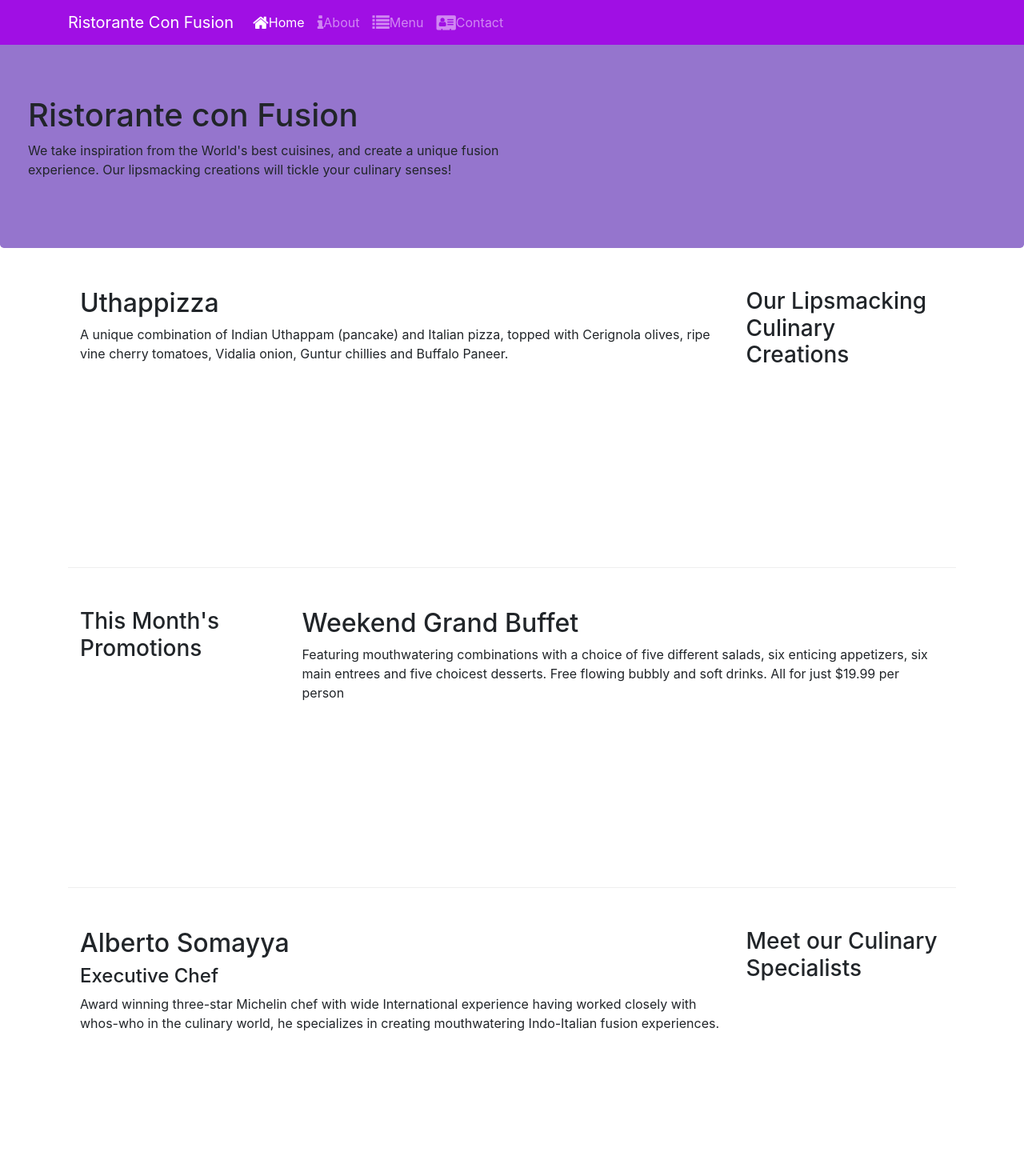
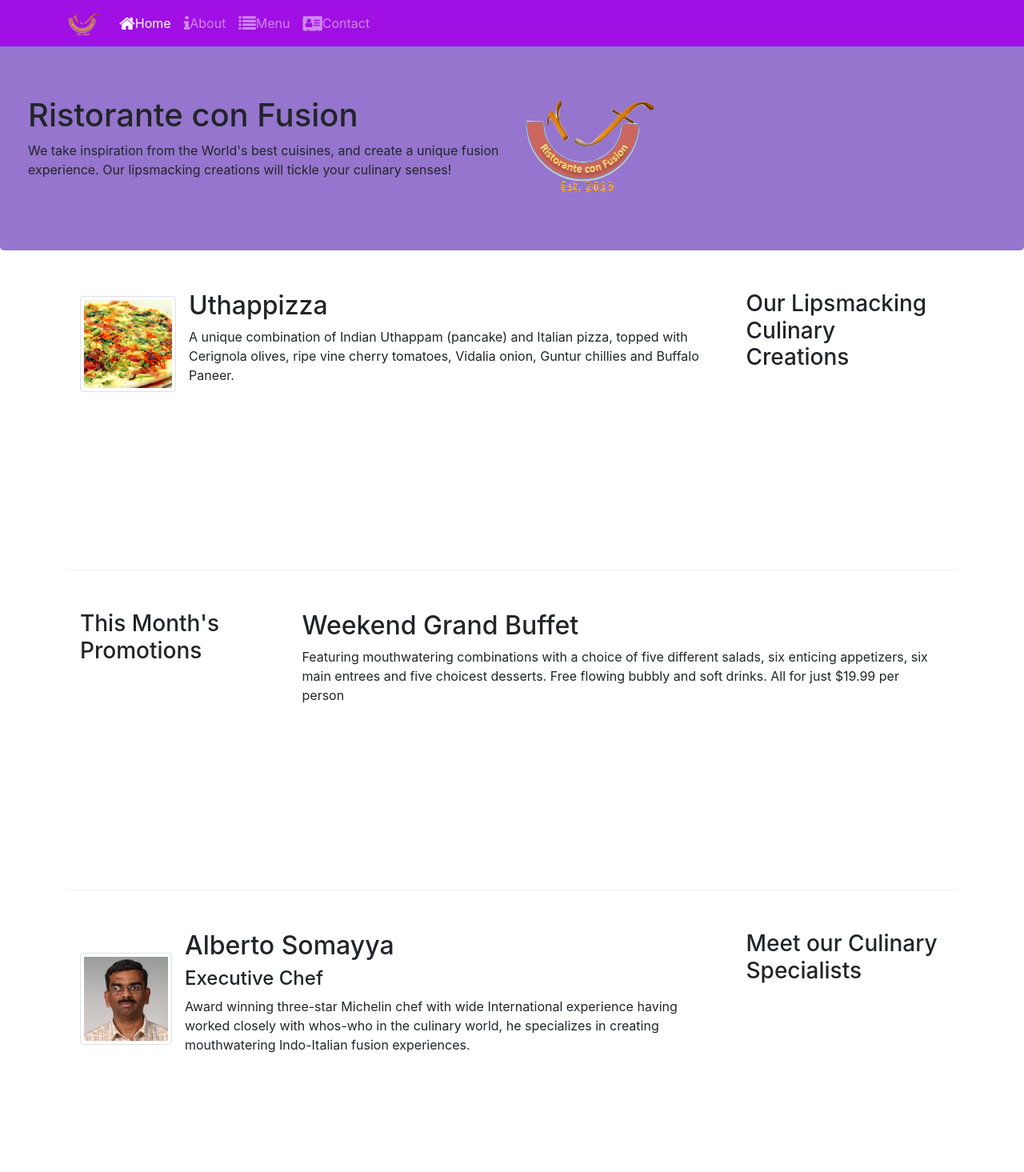
Before and after one commit to Sunilshah-7/Learning-Bootstrap, a website: page index.html in a window 1280 px wide. Shown: the top 1465 px of the page at 80% size. Drawn offline with nearby package versions, Linux system fonts and the light colour scheme.

Commit message:
Images and medias

```diff
--- a/index.html
+++ b/index.html
@@ -21,7 +21,7 @@
             <button class="navbar-toggler" type="button" data-toggle="collapse" data-target="#Navbar">
                 <span class="navbar-toggler-icon"></span>
             </button>
-            <a class="navbar-brand" href="#">Ristorante Con Fusion</a>
+            <a class="navbar-brand" href="#"><img src="img/logo.png" height="30" width="40"></a>
             <div class="collapse navbar-collapse" id="Navbar">
                 <ul class="navbar-nav mr-auto">
                     <li class="nav-item active"><a class="nav-link" href="#"><span class="fa fa-home fa-lg"></span>Home</a></li>
@@ -39,7 +39,8 @@
                     <h1>Ristorante con Fusion</h1>
                     <p>We take inspiration from the World's best cuisines, and create a unique fusion experience. Our lipsmacking creations will tickle your culinary senses!</p>
                 </div>
-                <div class="col-12 col-sm">
+                <div class="col-12 col-sm align-self-center">
+                    <img src="img/logo.png" class="img-fluid">
                 </div>
             </div>
         </div>
@@ -51,8 +52,14 @@
                 <h3>Our Lipsmacking Culinary Creations</h3>
             </div>
             <div class="col col-sm order-sm-first col-md">
-                <h2>Uthappizza</h2>
-                <p>A unique combination of Indian Uthappam (pancake) and Italian pizza, topped with Cerignola olives, ripe vine cherry tomatoes, Vidalia onion, Guntur chillies and Buffalo Paneer.</p>
+                <div class="media">
+                    <img class="d-flex mr-3 img-thumbnail align-self-center"
+                    src="img/uthappizza.png" alt="Uthappizza">
+                    <div class="media-body">
+                        <h2 class="mt-0">Uthappizza</h2>
+                        <p class="d-none d-sm-block">A unique combination of Indian Uthappam (pancake) and Italian pizza, topped with Cerignola olives, ripe vine cherry tomatoes, Vidalia onion, Guntur chillies and Buffalo Paneer.</p>
+                    </div>
+                </div>
             </div>
         </div>
 
@@ -72,9 +79,15 @@
                 <h3>Meet our Culinary Specialists</h3>
             </div>
             <div class="col col-sm order-sm-first col-md">
-                <h2>Alberto Somayya</h2>
-                <h4>Executive Chef</h4>
-                <p>Award winning three-star Michelin chef with wide International experience having worked closely with whos-who in the culinary world, he specializes in creating mouthwatering Indo-Italian fusion experiences. </p>
+                <div class="media">
+                    <img class="d-flex mr-3 img-thumbnail align-self-center"
+                        src="img/alberto.png" alt="Alberto">
+                    <div class="media-body">
+                        <h2 class="mt-0">Alberto Somayya</h2>
+                        <h4>Executive Chef</h4>
+                        <p class="d-none d-sm-block">Award winning three-star Michelin chef with wide International experience having worked closely with whos-who in the culinary world, he specializes in creating mouthwatering Indo-Italian fusion experiences. </p>
+                    </div>
+                </div>
             </div>
         </div>
     </div>
```
Also changed, not shown: aboutus.html (+3 -2 lines), contactus.html (+3 -2 lines), img/alberto.png (added), img/buffet.png (added), img/logo.png (added), img/uthappizza.png (added), 1 other file.
